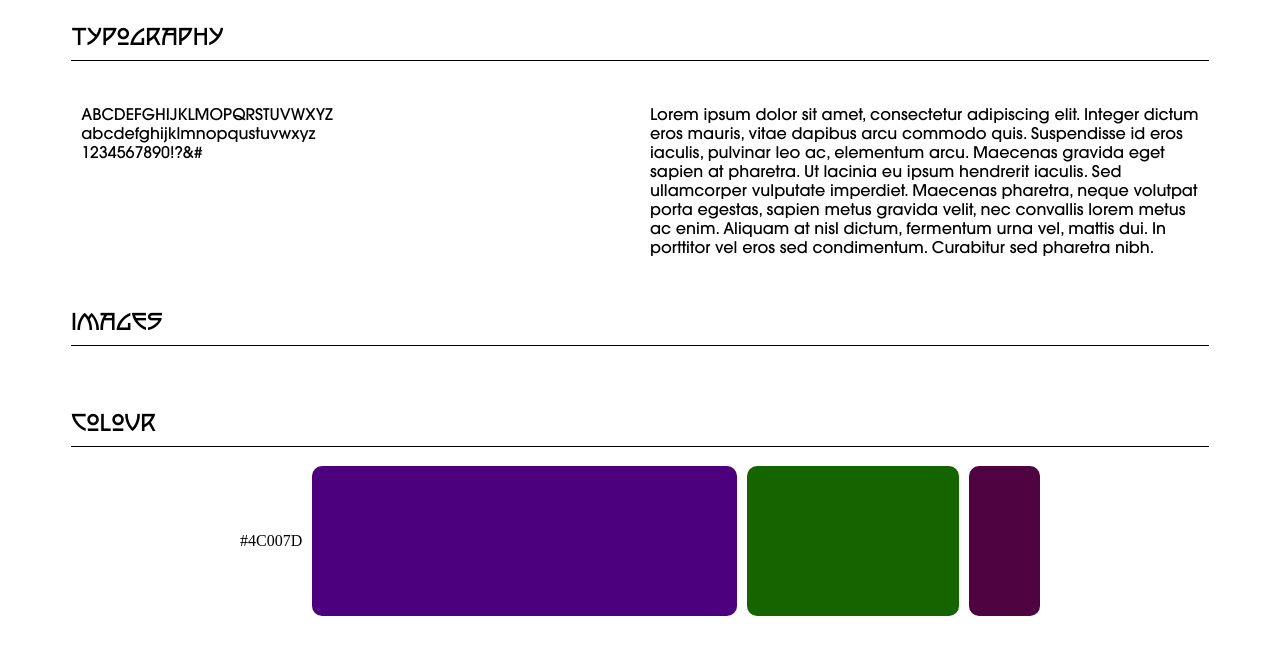
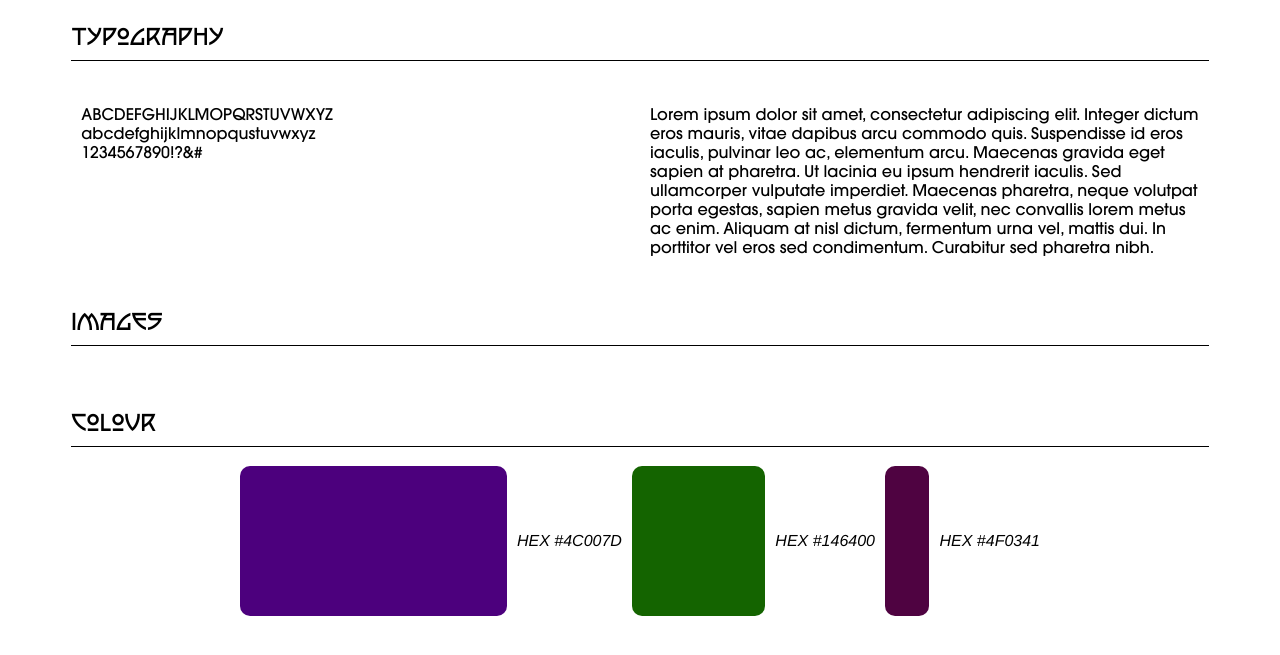
Before and after one commit to RamirezJulian/portfolioo, a Jekyll site: the page style_guide/index.html, which Jekyll copies as it is, in a window 1280 px wide. Shown: the top 655 px of the page. Built offline with Jekyll 4.4.1, drawn with Linux system fonts in a browser that asks for light colours.

Commit message:
Add files via upload

```diff
--- a/style_guide/css/main.css
+++ b/style_guide/css/main.css
@@ -51,6 +51,10 @@ p {
 }
 
 .color-wrapper {
+	font-family: Gotham, "Helvetica Neue", Helvetica, Arial, "sans-serif";
+	font-size: 100;
+	font-style: italic;
+	font-weight: 90;
   display: flex;
   justify-content: center;
   align-items: center;
--- a/style_guide/index.html
+++ b/style_guide/index.html
@@ -44,14 +44,17 @@
 					<section>
 			<h1>Colour</h1>
       <div class="color-wrapper">
-		  #4C007D
+
 
         <div class="color-box primary"></div>
+		  <footer>HEX #4C007D</footer>
+
 
         <div class="color-box secondary"></div>
+		  <footer>HEX #146400</footer>
 
         <div class="color-box accent"></div>
-
+		   <footer>HEX #4F0341</footer>
       </div>
 		</section>
 	</main>
```
